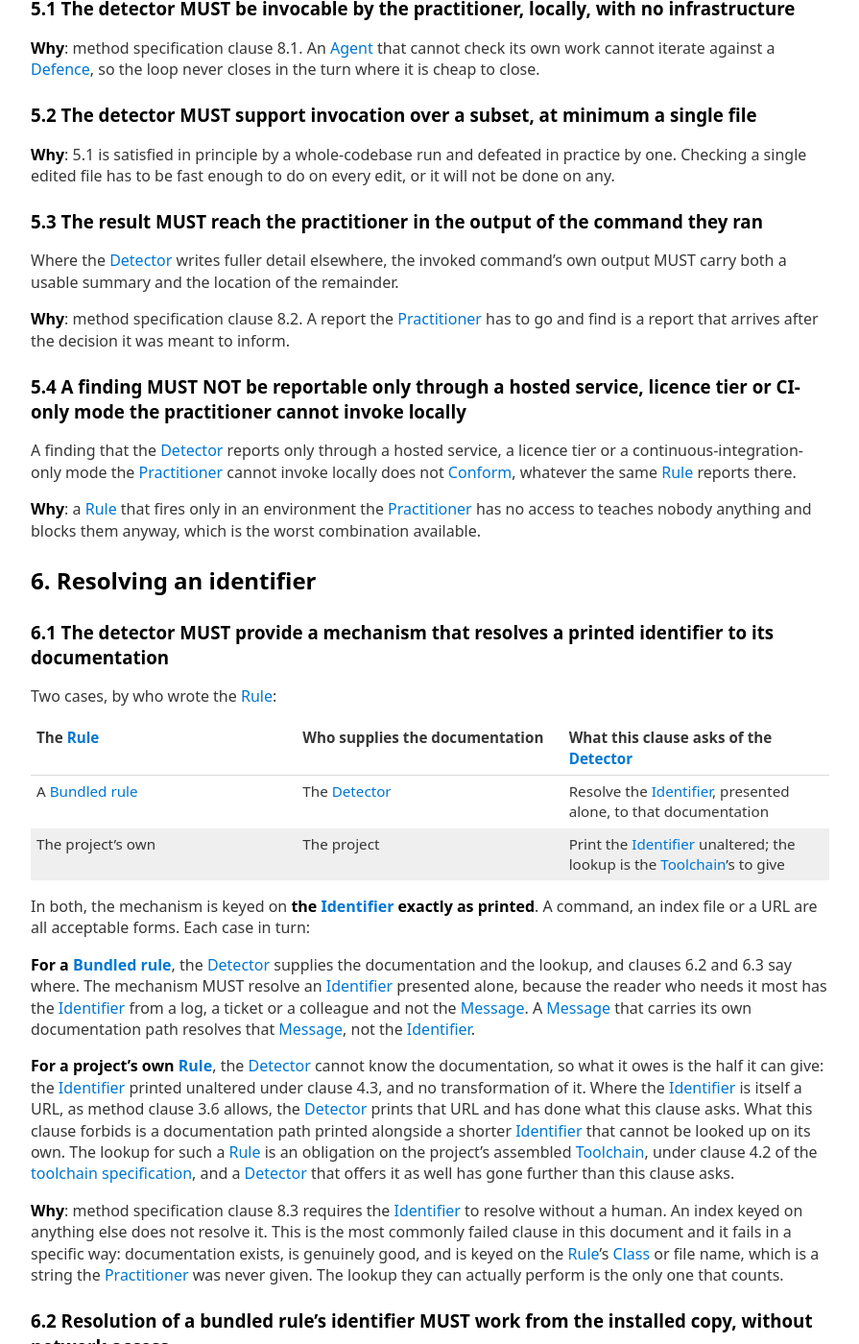
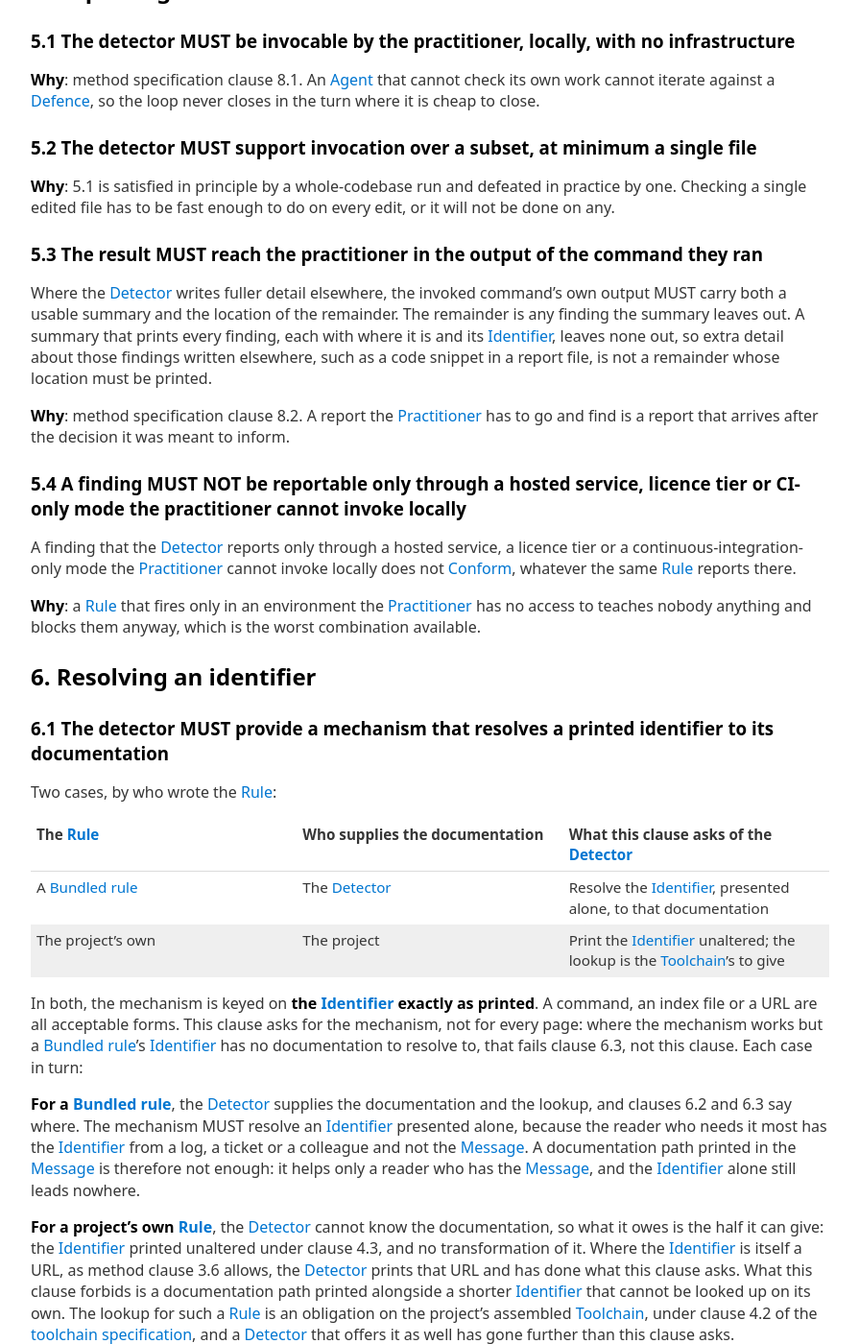
Before and after one commit to Defence-Before-Fix/defence-before-fix.github.io, a Jekyll site: the page built from DETECTOR-SPEC.md, in a window 1280 px wide and 1400 px high, scrolled down 3696 px. Shown: the whole window at 96% size, without its empty margins (192-1087 px from the left). Built offline with Jekyll 4.4.1, drawn with Linux system fonts in a browser that asks for light colours; our own code applies the rules of GitHub Pages for plain Markdown files; some of the changed text lies outside the part shown.

Commit message:
Detector 2, 5.3, 6.1 and 6.4: the passages run 32 failed on, made clearer
Clarity, no obligation changed. The section 2 table glosses Message, after four readers could
not read clause 6.1's sentence on a documentation path in the message without its definition.
Clause 5.3 keeps its MUST word for word and says the remainder is any finding the summary
leaves out, so a summary printing every finding has none, after all five readers took the
remainder for extra detail about findings already printed, against the key's Yes. Clause 6.1
says it asks for the mechanism and that a bundled identifier with no page fails clause 6.3, as
6.3 already says every such identifier must resolve, after three readers failed 6.1 for the
two undocumented rules; clause 6.4's Why names 6.3 to match.

Co-Authored-By: Claude Opus 5.5 <noreply@anthropic.com>

```diff
--- a/DETECTOR-SPEC.md
+++ b/DETECTOR-SPEC.md
@@ -39,6 +39,7 @@ definition; the ones this document leans on most are, in short:
 | -------------- | ------------------------------------------------------------------------------ |
 | [Detector]     | A tool that reads code without executing it and reports what it finds          |
 | [Rule]         | One check a [Detector] evaluates                                               |
+| [Message]      | The text a [Rule] prints when it fires, carrying its [Identifier]              |
 | [Identifier]   | The stable name printed with a finding that leads to its documentation         |
 | [Practitioner] | Whoever is doing the work, a person or an [Agent]                              |
 | [Toolchain]    | Everything a project assembles to run its checks through, [Detectors] included |
@@ -157,7 +158,10 @@ any.
 ### 5.3 The result MUST reach the practitioner in the output of the command they ran
 
 Where the [Detector] writes fuller detail elsewhere, the invoked command's own output MUST
-carry both a usable summary and the location of the remainder.
+carry both a usable summary and the location of the remainder. The remainder is any finding the
+summary leaves out. A summary that prints every finding, each with where it is and its
+[Identifier], leaves none out, so extra detail about those findings written elsewhere, such as a
+code snippet in a report file, is not a remainder whose location must be printed.
 
 **Why**: method specification clause 8.2. A report the [Practitioner] has to go and find is a
 report that arrives after the decision it was meant to inform.
@@ -183,13 +187,16 @@ Two cases, by who wrote the [Rule]:
 | The project's own | The project                    | Print the [Identifier] unaltered; the lookup is the [Toolchain]'s to give |
 
 In both, the mechanism is keyed on **the [Identifier] exactly as printed**. A command, an index
-file or a URL are all acceptable forms. Each case in turn:
+file or a URL are all acceptable forms. This clause asks for the mechanism, not for every page:
+where the mechanism works but a [Bundled rule]'s [Identifier] has no documentation to resolve to,
+that fails clause 6.3, not this clause. Each case in turn:
 
 **For a [Bundled rule]**, the [Detector] supplies the documentation and the
 lookup, and clauses 6.2 and 6.3 say where. The mechanism MUST resolve an [Identifier]
 presented alone, because the reader who needs it most has the [Identifier] from a log, a
-ticket or a colleague and not the [Message]. A [Message] that carries its own
-documentation path resolves that [Message], not the [Identifier].
+ticket or a colleague and not the [Message]. A documentation path printed in the [Message] is
+therefore not enough: it helps only a reader who has the [Message], and the [Identifier] alone
+still leads nowhere.
 
 **For a project's own [Rule]**, the [Detector] cannot know the documentation, so what
 it owes is the half it can give: the [Identifier] printed unaltered under clause 4.3, and no
@@ -236,7 +243,7 @@ An automated check over every [Identifier] a [Bundled rule] can print, applying
 family list or pattern of clause 6.5 where one is used, that blocks the release when any of them
 lands on no page.
 
-**Why**: clause 6.1 is the clause most easily believed to be satisfied whilst being broken, because
+**Why**: clause 6.3 is the clause most easily believed to be satisfied whilst being broken, because
 the documentation is written by the same person who wrote the [Rule] and its absence is
 invisible from the inside. Where the [Detector] is shipped inside a [Toolchain],
 the [toolchain specification](TOOLING-SPEC.md)'s self-audit makes this check a MUST for the [Toolchain]; a
```
Also changed, not shown: CHANGELOG.md.
